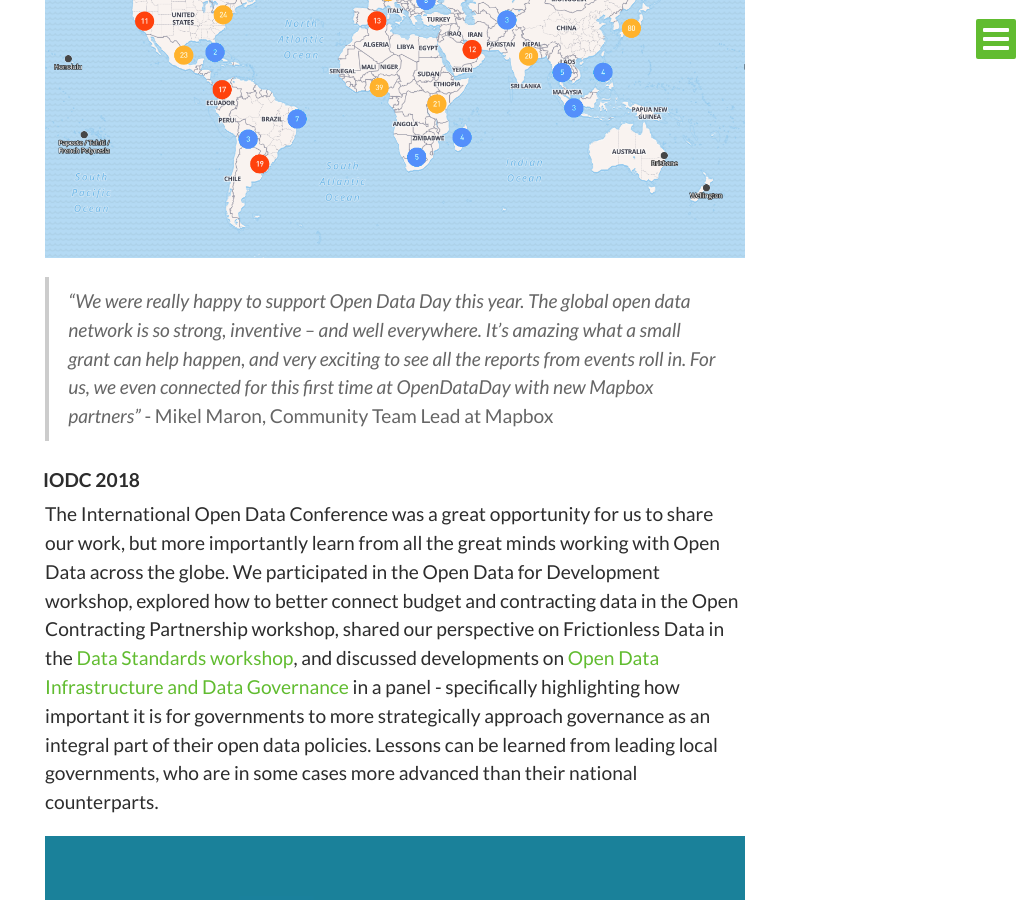
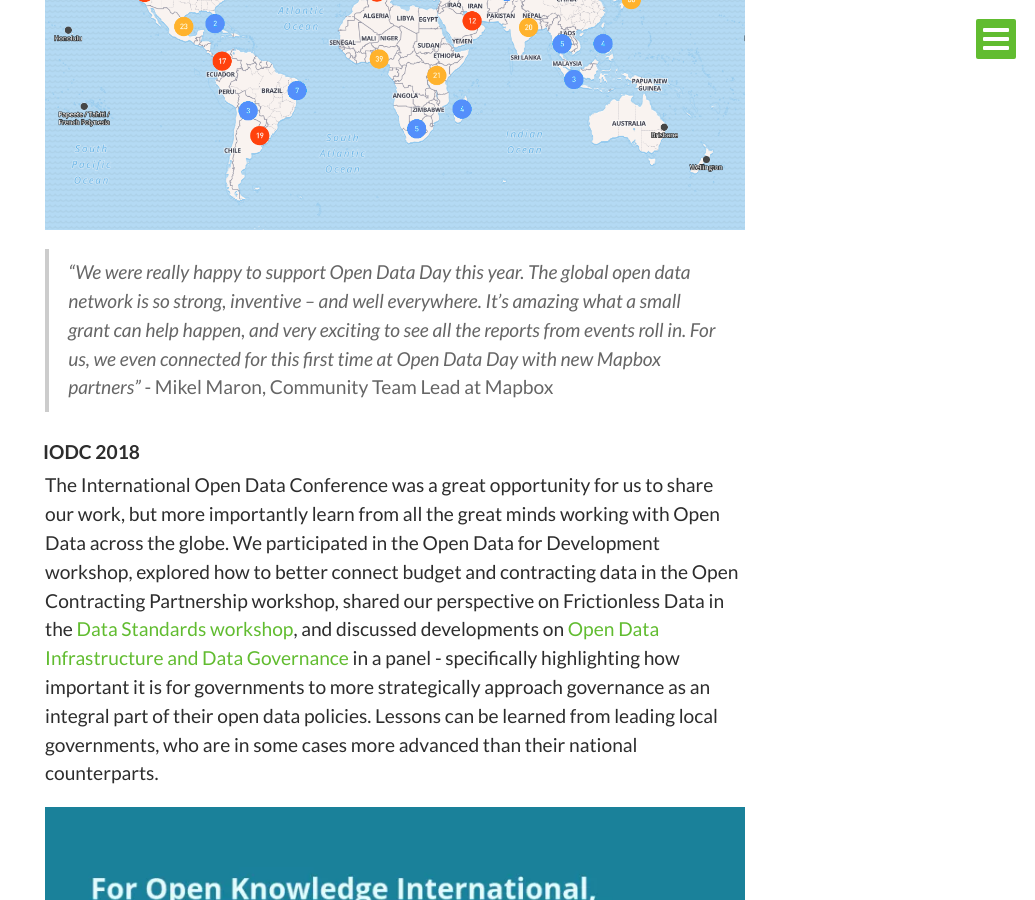
Before and after one commit to okfn/annual-report-2018, a Jekyll site: the page built from index.html, in a window 1280 px wide and 900 px high, scrolled down 13781 px. Shown: the whole window, without its empty margins (245-1280 px from the left). Built offline with Jekyll 4.4.1, drawn with Linux system fonts in a browser that asks for light colours; some web fonts are replaced; comment, search, counter and statistics services are not loaded; some of the changed text lies outside the part shown.

Commit message:
Update content.yml

```diff
--- a/_data/content.yml
+++ b/_data/content.yml
@@ -112,7 +112,7 @@
 
 - section: New team members
   text: |
-      In 2018, the Open Knowledge International team continued to grow. Here are the team members that joined this year:
+      In 2018, the following members joined our Open Knowledge International team:
 
   subsections:
   - title:
@@ -141,7 +141,7 @@
 
     ![ODD2018](img/odd.png)
 
-    > *“We were really happy to support Open Data Day this year. The global open data network is so strong, inventive -- and well everywhere. It's amazing what a small grant can help happen, and very exciting to see all the reports from events roll in. For us, we even connected for this first time at OpenDataDay with new Mapbox partners”* - Mikel Maron, Community Team Lead at Mapbox
+    > *“We were really happy to support Open Data Day this year. The global open data network is so strong, inventive -- and well everywhere. It's amazing what a small grant can help happen, and very exciting to see all the reports from events roll in. For us, we even connected for this first time at Open Data Day with new Mapbox partners”* - Mikel Maron, Community Team Lead at Mapbox
 
     #### IODC 2018
     The International Open Data Conference was a great opportunity for us to share our work, but more importantly learn from all the great minds working with Open Data across the globe. We participated in the Open Data for Development workshop, explored how to better connect budget and contracting data in the Open Contracting Partnership workshop, shared our perspective on Frictionless Data in the [Data Standards workshop](https://twitter.com/jqnatividad/status/1044934444010950656), and discussed developments on [Open Data Infrastructure and Data Governance](https://blog.okfn.org/2019/02/20/open-data-governance-and-open-governance-interplay-or-disconnect/) in a panel - specifically highlighting how important it is for governments to more strategically approach governance as an integral part of their open data policies. Lessons can be learned from leading local governments, who are in some cases more advanced than their national counterparts.
```
